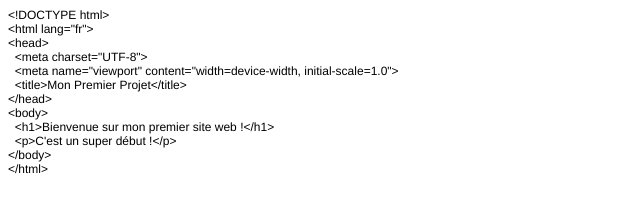
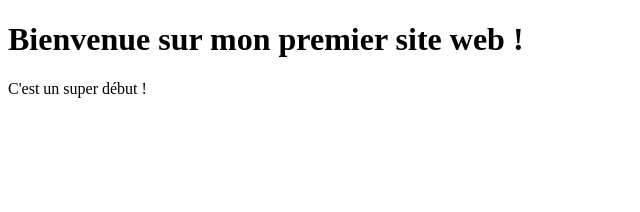
Before and after one commit to plaperche/mon-premier-projet, a plain HTML site: page index.html in a window 1280 px wide. Shown: the whole page, without its empty margins (0-640 px from the left). Drawn offline with Linux system fonts and the light colour scheme.

Commit message:
Correction du fichier index.html

```diff
--- a/index.html
+++ b/index.html
@@ -1,27 +1,12 @@
-<!DOCTYPE html PUBLIC "-//W3C//DTD HTML 4.01//EN" "http://www.w3.org/TR/html4/strict.dtd">
-<html>
+<!DOCTYPE html>
+<html lang="fr">
 <head>
-  <meta http-equiv="Content-Type" content="text/html; charset=utf-8">
-  <meta http-equiv="Content-Style-Type" content="text/css">
-  <title></title>
-  <meta name="Generator" content="Cocoa HTML Writer">
-  <meta name="CocoaVersion" content="2487.3">
-  <style type="text/css">
-    p.p1 {margin: 0.0px 0.0px 0.0px 0.0px; font: 12.0px Helvetica}
-  </style>
+  <meta charset="UTF-8">
+  <meta name="viewport" content="width=device-width, initial-scale=1.0">
+  <title>Mon Premier Projet</title>
 </head>
 <body>
-<p class="p1">&lt;!DOCTYPE html&gt;</p>
-<p class="p1">&lt;html lang="fr"&gt;</p>
-<p class="p1">&lt;head&gt;</p>
-<p class="p1"><span class="Apple-converted-space">  </span>&lt;meta charset="UTF-8"&gt;</p>
-<p class="p1"><span class="Apple-converted-space">  </span>&lt;meta name="viewport" content="width=device-width, initial-scale=1.0"&gt;</p>
-<p class="p1"><span class="Apple-converted-space">  </span>&lt;title&gt;Mon Premier Projet&lt;/title&gt;</p>
-<p class="p1">&lt;/head&gt;</p>
-<p class="p1">&lt;body&gt;</p>
-<p class="p1"><span class="Apple-converted-space">  </span>&lt;h1&gt;Bienvenue sur mon premier site web !&lt;/h1&gt;</p>
-<p class="p1"><span class="Apple-converted-space">  </span>&lt;p&gt;C'est un super début !&lt;/p&gt;</p>
-<p class="p1">&lt;/body&gt;</p>
-<p class="p1">&lt;/html&gt;</p>
+  <h1>Bienvenue sur mon premier site web !</h1>
+  <p>C'est un super début !</p>
 </body>
 </html>
```
